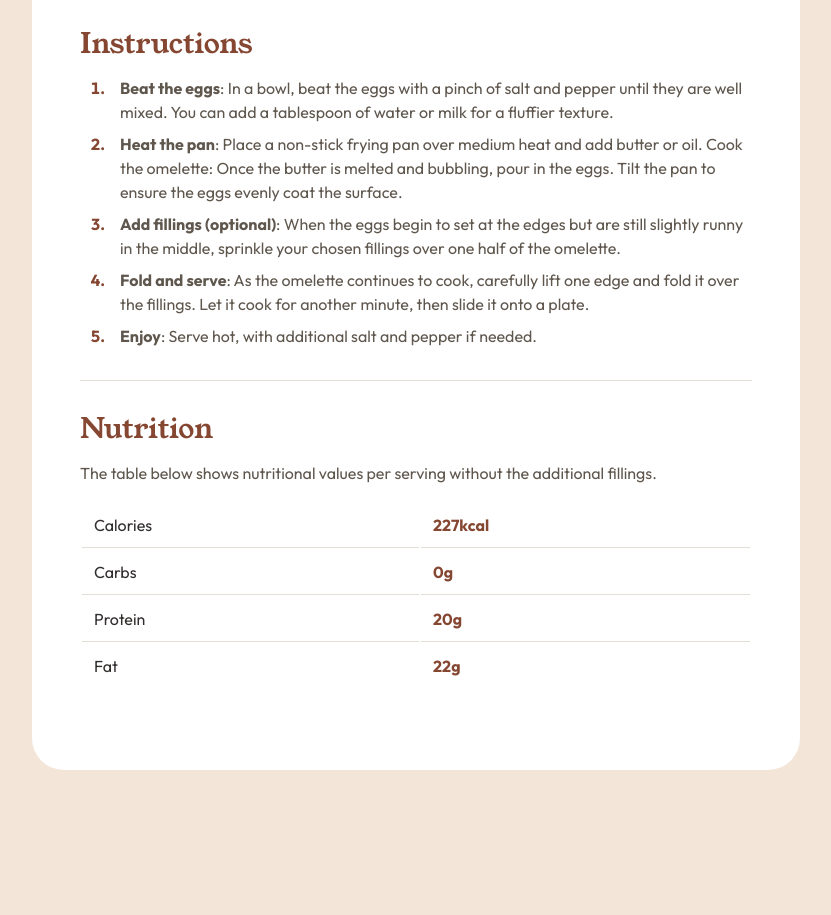
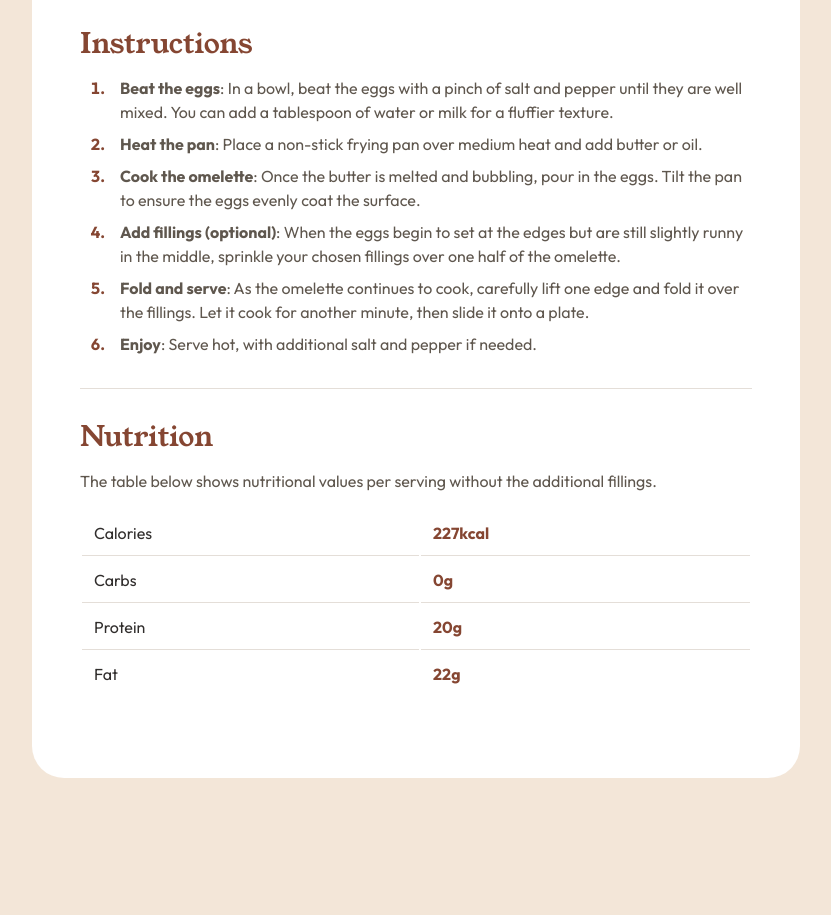
Before and after one commit to rafifrizqullah/Recipe-page, a plain HTML site: page index.html in a window 1280 px wide. Shown: the part 1100-2015 px from the top of the page, without its empty margins (224-1055 px from the left). Drawn offline with Linux system fonts and the light colour scheme.

Commit message:
Update index.html

```diff
--- a/index.html
+++ b/index.html
@@ -69,9 +69,12 @@
               </li>
               <li>
                 <strong>Heat the pan</strong>: Place a non-stick frying pan over
-                medium heat and add butter or oil. Cook the omelette: Once the
-                butter is melted and bubbling, pour in the eggs. Tilt the pan to
-                ensure the eggs evenly coat the surface.
+                medium heat and add butter or oil.
+              </li>
+              <li>
+                <strong>Cook the omelette</strong>: Once the butter is melted
+                and bubbling, pour in the eggs. Tilt the pan to ensure the eggs
+                evenly coat the surface.
               </li>
               <li>
                 <strong>Add fillings (optional)</strong>: When the eggs begin to
```
